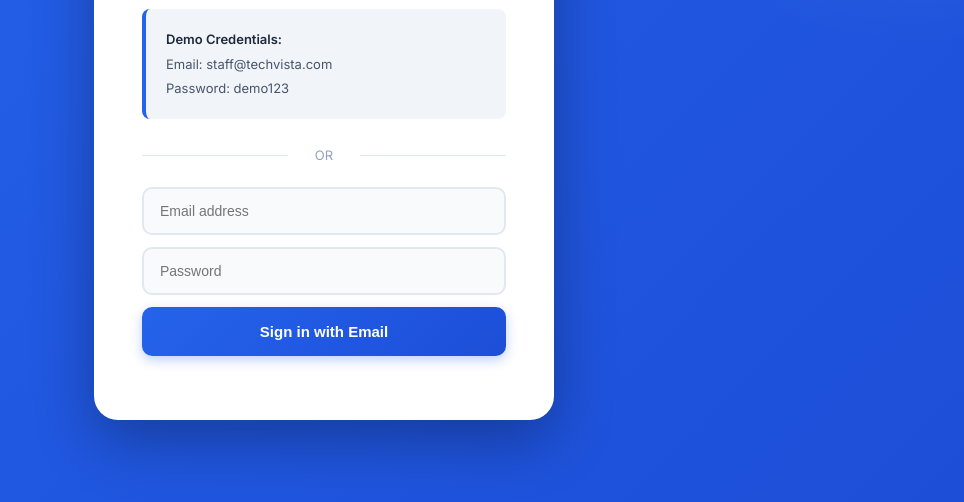
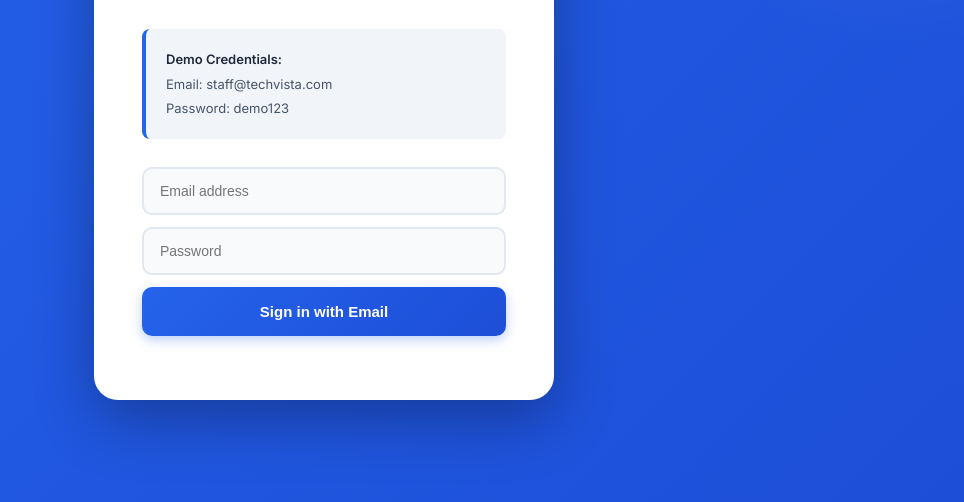
Before and after one commit to mohdelahihussain/smartbook-booking-system, a plain HTML site: page staff.html in a window 1280 px wide. Shown: the part 298-800 px from the top of the page, without its empty margins (316-1280 px from the left). Drawn offline with Linux system fonts and the light colour scheme.

Commit message:
Update staff.html

```diff
--- a/staff.html
+++ b/staff.html
@@ -161,7 +161,7 @@
                 <p>Password: demo123</p>
             </div>
             <!-- <button id="googleLoginBtn" class="login-btn">Sign in with Google</button> -->
-            <div class="divider">OR</div>
+            <!-- <div class="divider">OR</div> -->
             <input type="email" id="emailInput" class="login-input" placeholder="Email address">
             <input type="password" id="passwordInput" class="login-input" placeholder="Password">
             <button id="emailLoginBtn" class="login-btn">Sign in with Email</button>
```
